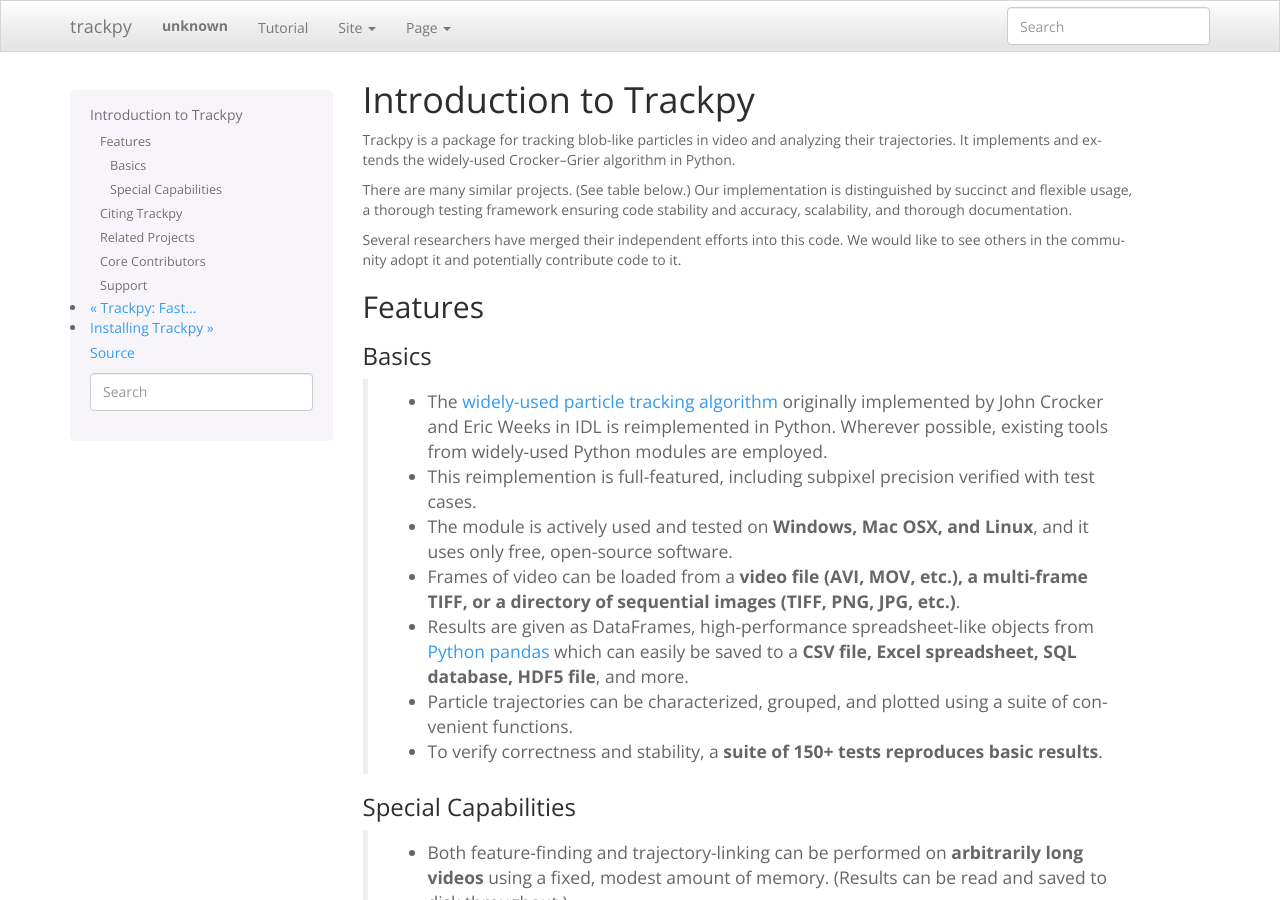
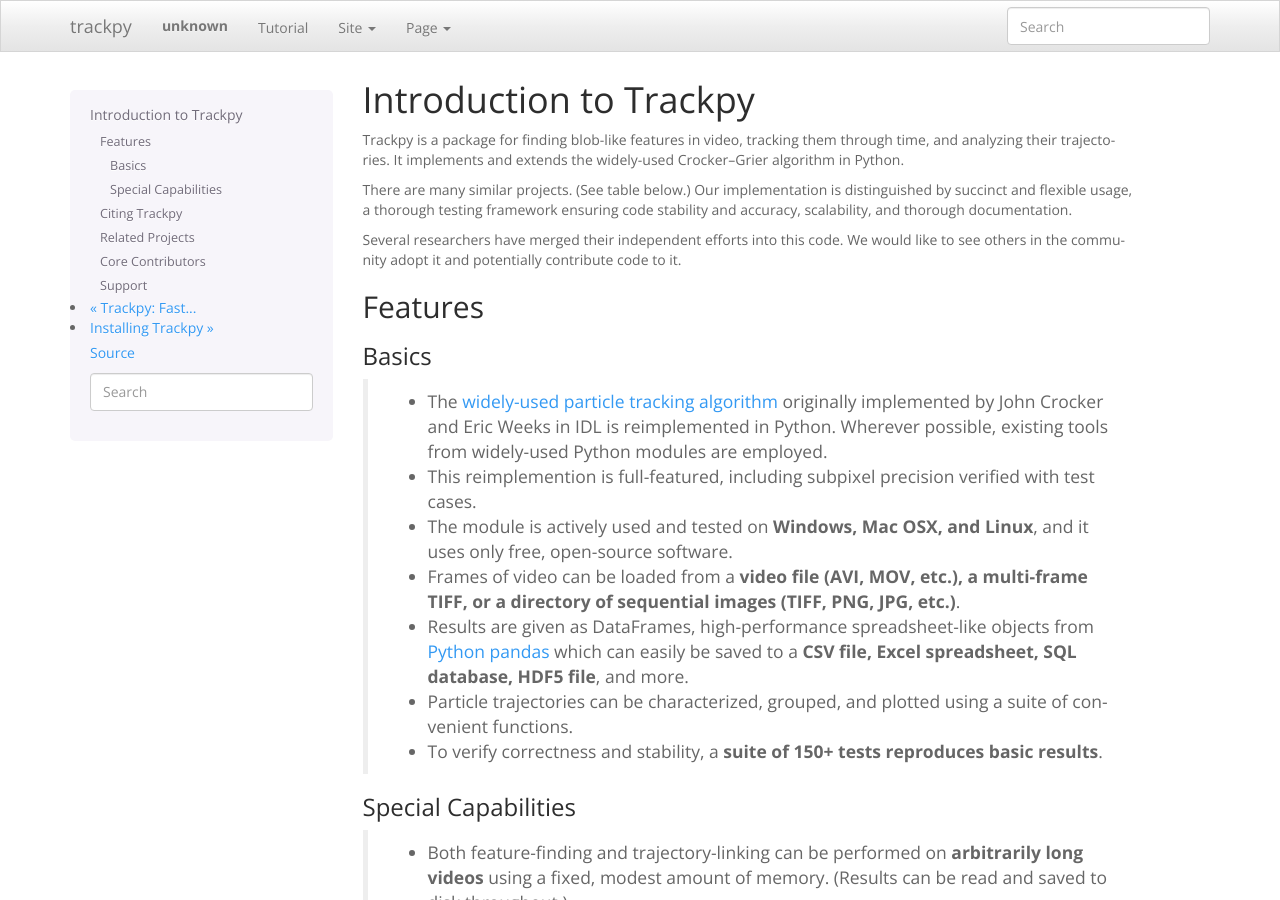
Before and after one commit to soft-matter/trackpy, a Sphinx documentation site: the page built from doc/introduction.rst, in a window 1280 px wide and 900 px high. Built offline with Sphinx 7.4.7, drawn with Linux system fonts in a browser that asks for light colours; pages that are not in the unit, such as notebooks, are missing from menus.

Commit message:
Minor text revisions

```diff
--- a/doc/api.rst
+++ b/doc/api.rst
@@ -22,7 +22,10 @@
     link_df
     link_df_iter
 
-:func:`~trackpy.linking.link_df` and :func:`~trackpy.linking.link_df_iter` run the same underlying code, but :func:`~trackpy.linking.link_df_iter` streams through large data sets one frame at a time. See the tutorial on large data sets for more.
+:func:`~trackpy.linking.link_df` and :func:`~trackpy.linking.link_df_iter` run
+the same underlying code, but :func:`~trackpy.linking.link_df_iter` streams
+through large data sets one frame at a time. See the tutorial on large data
+sets for more.
 
 Motion Analysis
 ---------------
--- a/doc/introduction.rst
+++ b/doc/introduction.rst
@@ -3,9 +3,9 @@
 Introduction to Trackpy
 -----------------------
 
-Trackpy is a package for tracking blob-like particles in video and analyzing
-their trajectories. It implements and extends the widely-used Crocker--Grier
-algorithm in Python.
+Trackpy is a package for finding blob-like features in video, tracking them
+through time,  and analyzing their trajectories. It implements and extends the
+widely-used Crocker--Grier algorithm in Python.
 
 There are many similar projects. (See table below.)
 Our implementation is distinguished by succinct and flexible usage,
```
Also changed, not shown: 1 other file.
